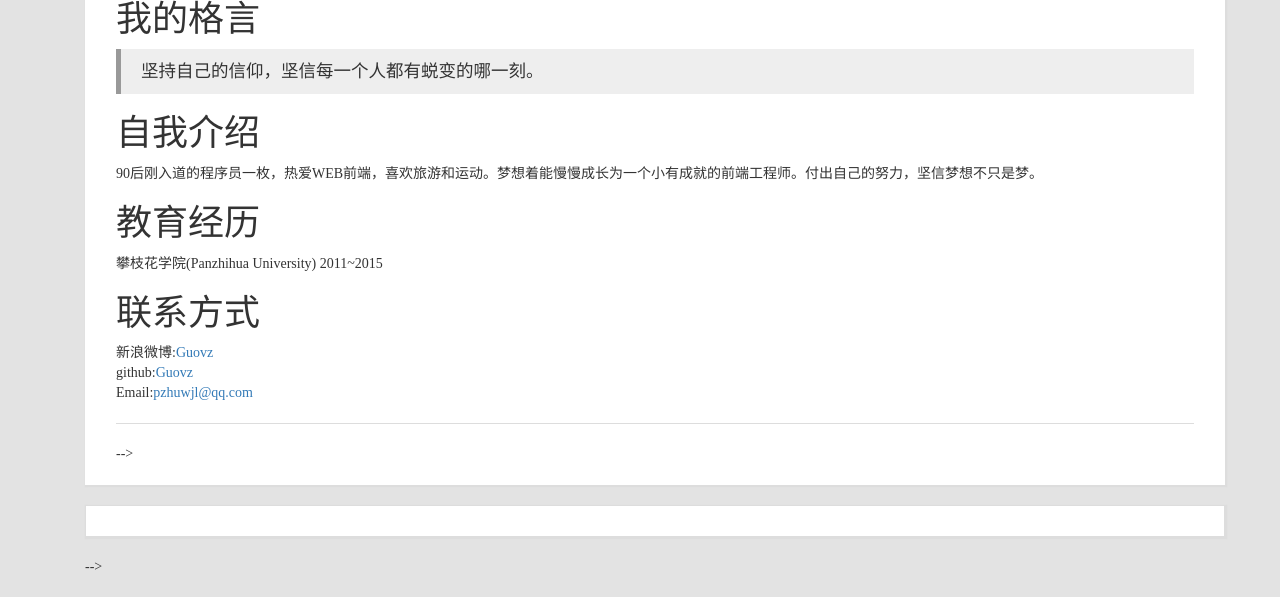
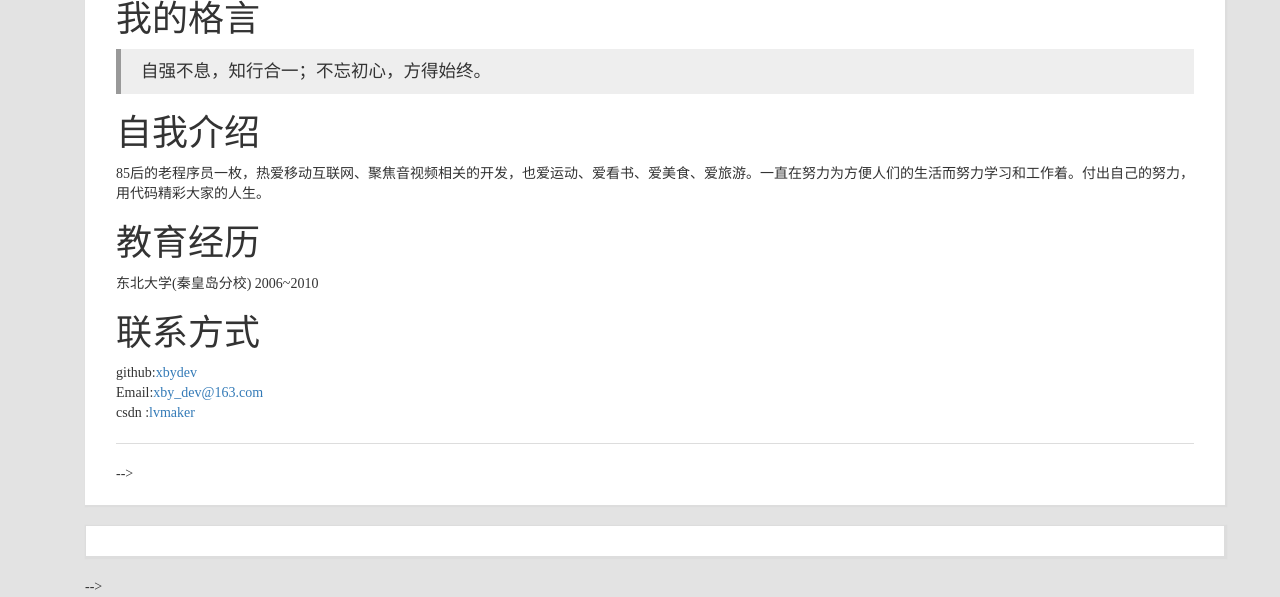
Before and after one commit to xbydev/xbydev.github.io, a Jekyll site: the page built from about.md, in a window 1280 px wide. Shown: the part 462-1059 px from the top of the page. Built offline with Jekyll 4.4.1, drawn with Linux system fonts in a browser that asks for light colours; nearby versions of some CDN libraries; comment, search, counter and statistics services are not loaded.

Commit message:
modify about me

```diff
--- a/about.md
+++ b/about.md
@@ -5,23 +5,23 @@ id: id_about_me
 permalink: /about/
 ---
 
-![我就是我](http://7xlgu7.com1.z0.glb.clouddn.com/me.jpg)
+![我就是我](http://oclv49d8v.bkt.clouddn.com/IMG_0269_1024.jpg)
 
 我的格言
 ===
-> 坚持自己的信仰，坚信每一个人都有蜕变的哪一刻。
+> 自强不息，知行合一；不忘初心，方得始终。
 
 自我介绍
 ===
-90后刚入道的程序员一枚，热爱WEB前端，喜欢旅游和运动。梦想着能慢慢成长为一个小有成就的前端工程师。付出自己的努力，坚信梦想不只是梦。
+85后的老程序员一枚，热爱移动互联网、聚焦音视频相关的开发，也爱运动、爱看书、爱美食、爱旅游。一直在努力为方便人们的生活而努力学习和工作着。付出自己的努力，用代码精彩大家的人生。
 
 教育经历
 ===
-攀枝花学院(Panzhihua University)  2011~2015
+东北大学(秦皇岛分校)  2006~2010
 
 联系方式
 ===
 
-- 新浪微博:[Guovz](http://www.weibo.com/guovz/)
-- github:[Guovz](https://github.com/guovz)
-- Email:[pzhuwjl@qq.com](pzhuwjl@qq.com)
+- github:[xbydev](https://github.com/xbydev)
+- Email:[xby_dev@163.com](xby_dev@163.com)
+- csdn :[lvmaker](http://blog.csdn.net/lvmaker)
```
